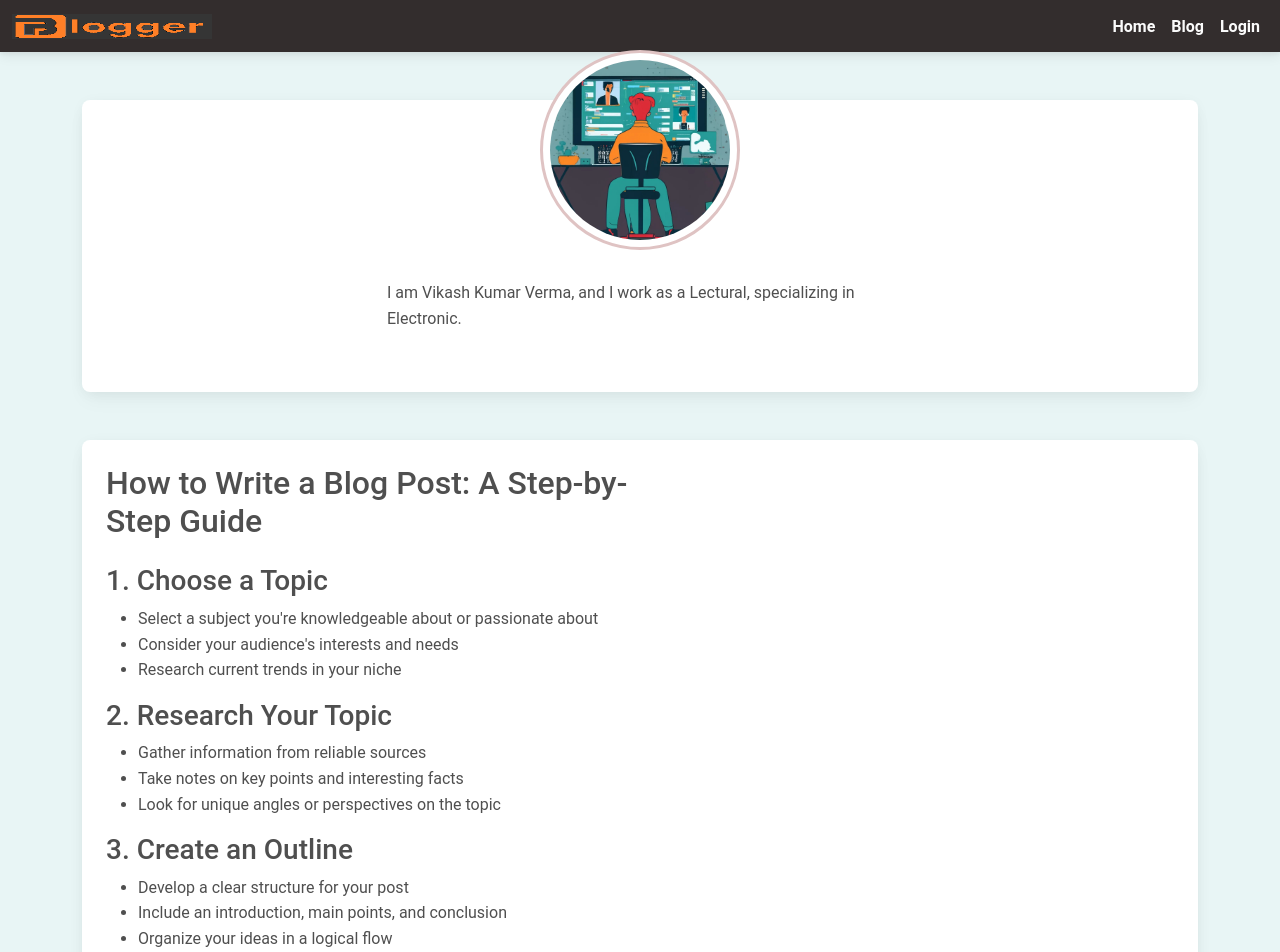
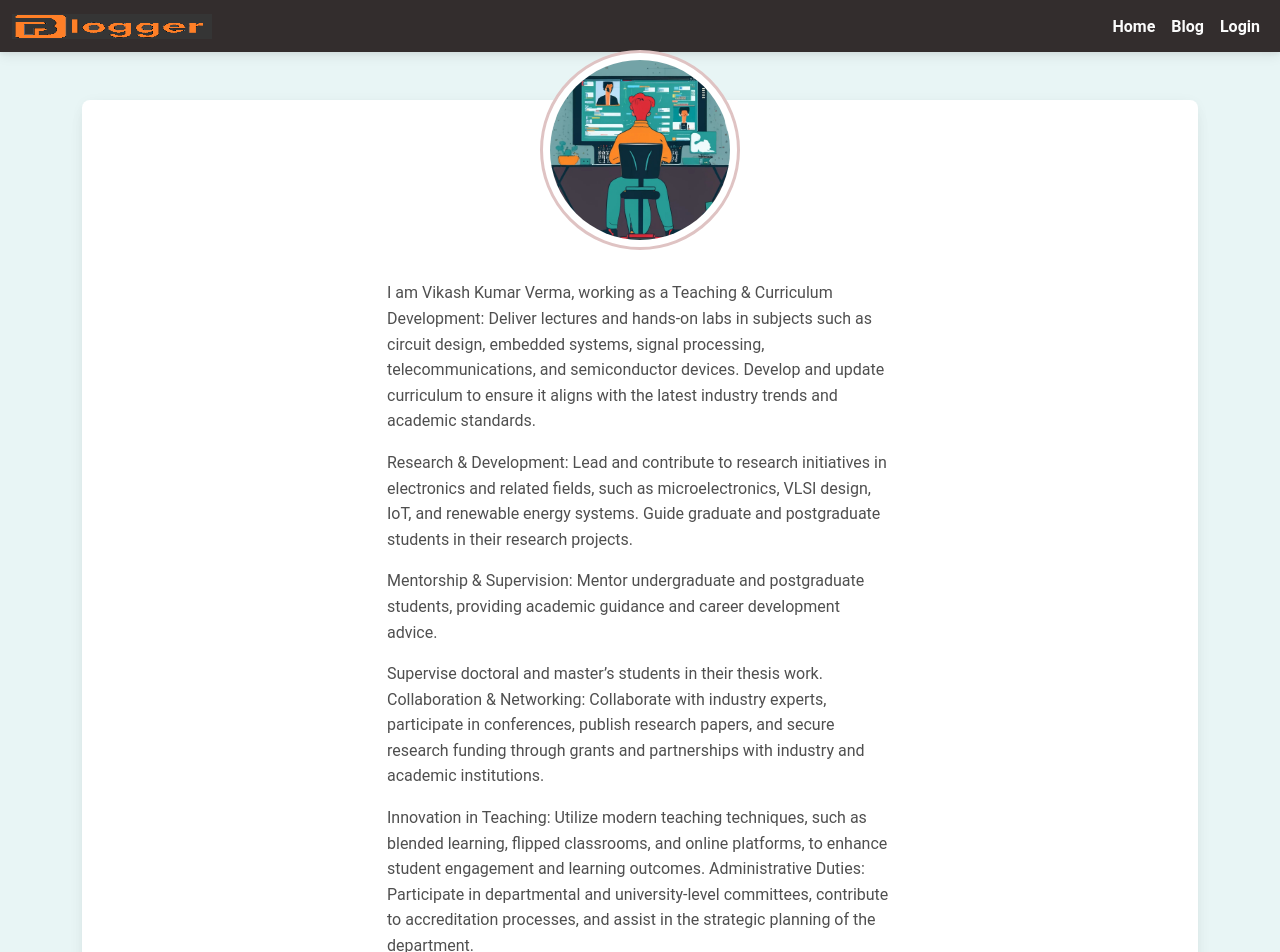
Before and after one commit to sanjay882530/blogger-vikash-ui-backend, a React (Vite) app: page / in a window 1280 px wide. Shown: the top 952 px of the page. Built offline with nearby package versions, Linux system fonts and the light colour scheme.

Commit message:
Write a comment on home page

```diff
--- a/src/component/ImageCard.jsx
+++ b/src/component/ImageCard.jsx
@@ -25,8 +25,40 @@ function ImageCard() {
             <div className="flex flex-col items-center justify-center min-h-screen bg-gray-100"></div>
             <br />
             <p className="text-s">
-              I am Vikash Kumar Verma, and I work as a Lectural, specializing in
-              Electronic.
+              I am Vikash Kumar Verma, working as a Teaching & Curriculum
+              Development: Deliver lectures and hands-on labs in subjects such
+              as circuit design, embedded systems, signal processing,
+              telecommunications, and semiconductor devices. Develop and update
+              curriculum to ensure it aligns with the latest industry trends and
+              academic standards.
+            </p>
+            <p className="text-s">
+              Research & Development: Lead and contribute to research
+              initiatives in electronics and related fields, such as
+              microelectronics, VLSI design, IoT, and renewable energy systems.
+              Guide graduate and postgraduate students in their research
+              projects.
+            </p>
+            <p className="text-s">
+              {" "}
+              Mentorship & Supervision: Mentor undergraduate and postgraduate
+              students, providing academic guidance and career development
+              advice.{" "}
+            </p>
+            <p className="text-s">
+              Supervise doctoral and master’s students in their thesis work.
+              Collaboration & Networking: Collaborate with industry experts,
+              participate in conferences, publish research papers, and secure
+              research funding through grants and partnerships with industry and
+              academic institutions.
+            </p>
+            <p className="text-s">
+              Innovation in Teaching: Utilize modern teaching techniques, such
+              as blended learning, flipped classrooms, and online platforms, to
+              enhance student engagement and learning outcomes. Administrative
+              Duties: Participate in departmental and university-level
+              committees, contribute to accreditation processes, and assist in
+              the strategic planning of the department.
             </p>
           </MDBCol>
         </MDBRow>
```
